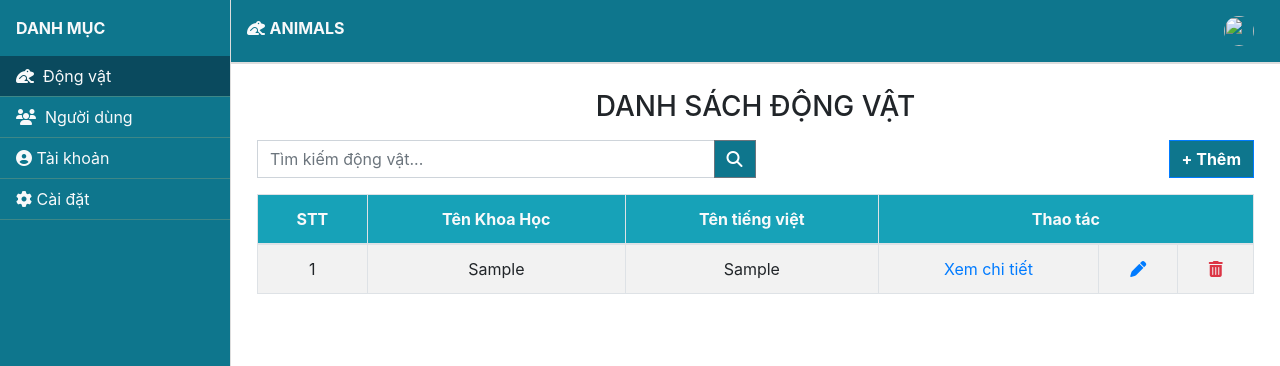
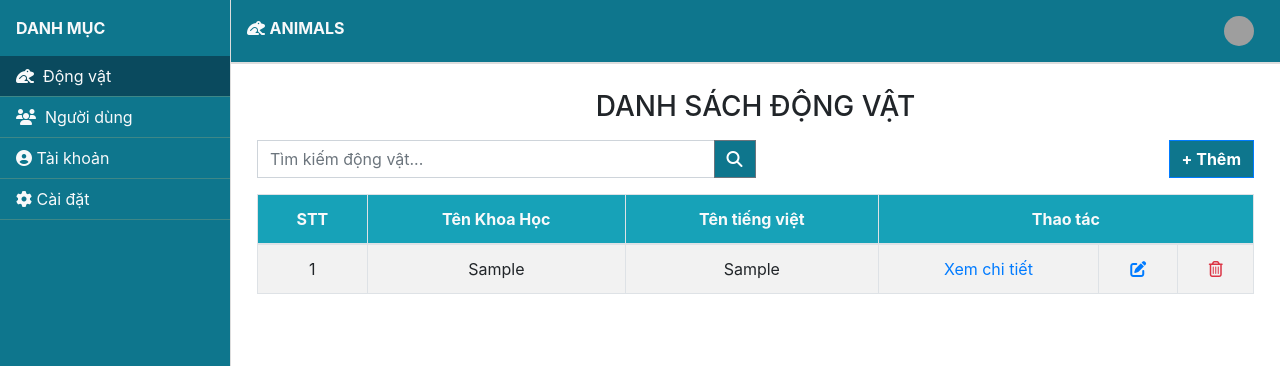
Before and after one commit to buiyenlinh/web-tuong-tac-nguoi-may, a PHP site: page /admin/pages/animal.php in a window 1280 px wide. Shown: the top 366 px of the page. Run offline with PHP 8.4, Linux system fonts and the light colour scheme; the visitor is signed in with stand-in values (Sample User, id 1); tables that the repository leaves empty or names only in its code hold one stand-in row (values such as "Sample post"); some libraries are stand-ins or nearby versions; grey boxes are pictures that could not be loaded.

Commit message:
update button and icon

```diff
--- a/admin/pages/animal.php
+++ b/admin/pages/animal.php
@@ -82,8 +82,8 @@ include '../layout/header-only.php';
                                                         echo "<td>" . $row['tentiengviet'] . "</td>";
                                                         //Ở sau  ko cần dấu ?idsp='". $var ."' Nên dùng  ?idsp=".$row['idsp']."'
                                                         echo "<td><a href='./chitiet.php?iddv=" . $row['id'] . "'>Xem chi tiết</a></td>";
-                                                        echo "<td><a href='suaAnimal.php?iddv=" . $row['id'] . "'><i class='fas fa-pen'></i></a></td>";
-                                                        echo "<td><a href='./xoaAnimal.php?iddv=" . $row['id'] . "' class='confirmation'><i class='fas fa-trash-alt text-danger'></i></a></td>";
+                                                        echo "<td><a href='suaAnimal.php?iddv=" . $row['id'] . "'><i class='fas fa-edit'></i></a></td>";
+                                                        echo "<td><a href='./xoaAnimal.php?iddv=" . $row['id'] . "' class='confirmation'><i class='far fa-trash-alt text-danger'></i></a></td>";
                                                         echo "</tr>";
                                                         $i++;
                                                     }
--- a/admin/pages/users.php
+++ b/admin/pages/users.php
@@ -25,7 +25,7 @@ include '../layout/header-only.php';
                       <div class="d-flex justify-content-between mb-2">
                         <h3>Danh sách người dùng</h3>
                         <button type="button" class="btn btn-info btn-sm rounded-0 btn-add-user" data-toggle="modal" data-target="#add-user-modal">
-                          <i class="fas fa-plus"></i> Thêm
+                          + Thêm
                         </button>
                       </div>
                       <div class="table-responsive">
@@ -147,7 +147,7 @@ include '../layout/header-only.php';
                               </div>
                               <div class="modal-footer">
                                 <button type="button" class="btn btn-info pl-4 pr-4 update-user-button rounded-0">Lưu</button>
-                                <button type="button" class="btn btn-light rounded-0 close-modal-update-user" data-dismiss="modal">Close</button>
+                                <button type="button" class="btn btn-light rounded-0 close-modal-update-user" data-dismiss="modal">Đóng</button>
                               </div>
                           </div>
                         </div>
@@ -183,7 +183,7 @@ include '../layout/header-only.php';
                 <div class="modal-body">
                     <div class="users-noti-content"></div>
                     <div class="text-right">
-                        <button type="button" class="btn btn-info btn-sm rounded-0" data-dismiss="modal">Close</button>
+                        <button type="button" class="btn btn-info btn-sm rounded-0" data-dismiss="modal">Đóng</button>
                     </div>
                 </div>
             </div>
--- a/js/ad_main.js
+++ b/js/ad_main.js
@@ -110,7 +110,7 @@ function createItemUser(itemData) {
     td_address.innerHTML = itemData.diachi;
     td_time.innerHTML = itemData.thoigianthem;
 
-    var icon_delete = document.createElement('button');
+    var icon_delete = document.createElement('i');
     icon_delete.onclick = function() {
         $('.btn-group-modal-delete-user').text('');
         $('.text-modal-delete-user b').text(itemData.tenhienthi || itemData.tendangnhap);
@@ -133,14 +133,14 @@ function createItemUser(itemData) {
     }
 
     icon_delete.setAttribute('title', 'Xóa');
-    icon_delete.className ="far fa-trash-alt text-light icon-delele-user btn btn-danger btn-sm rounded-0";
+    icon_delete.className ="far fa-trash-alt text-danger icon-delele-user  rounded-0";
 
-    var icon_update = document.createElement('button');
+    var icon_update = document.createElement('i');
     icon_update.setAttribute('title', 'Cập nhật');
     icon_update.onclick = function() {
         getInfoUser(itemData.id);
     }
-    icon_update.className ="fas fa-edit text-light icon-update-user btn btn-info btn-sm mr-2 rounded-0";
+    icon_update.className ="fas fa-edit text-info icon-update-user mr-2 rounded-0";
     icon_update.setAttribute('data-toggle', 'modal');
     icon_update.setAttribute('data-target', '#update-user-modal');
     td.append(icon_update, icon_delete);
```
